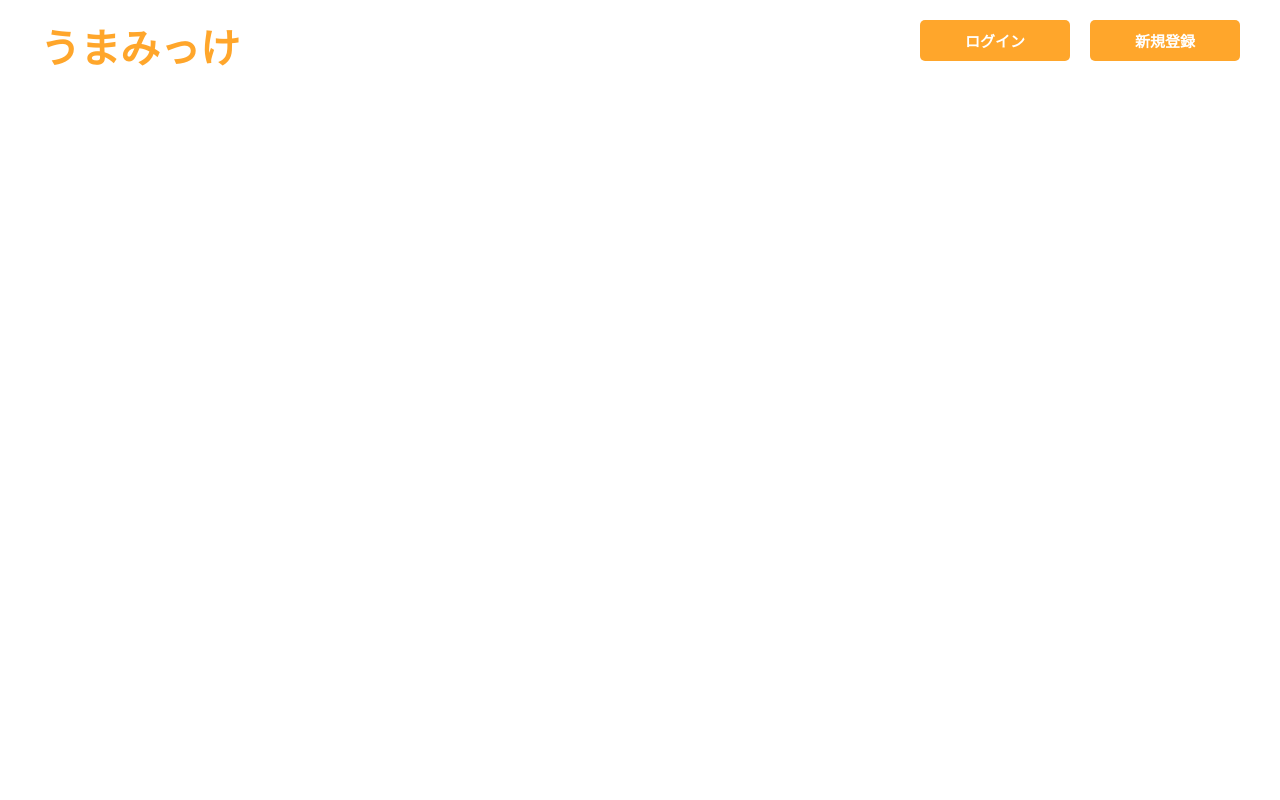
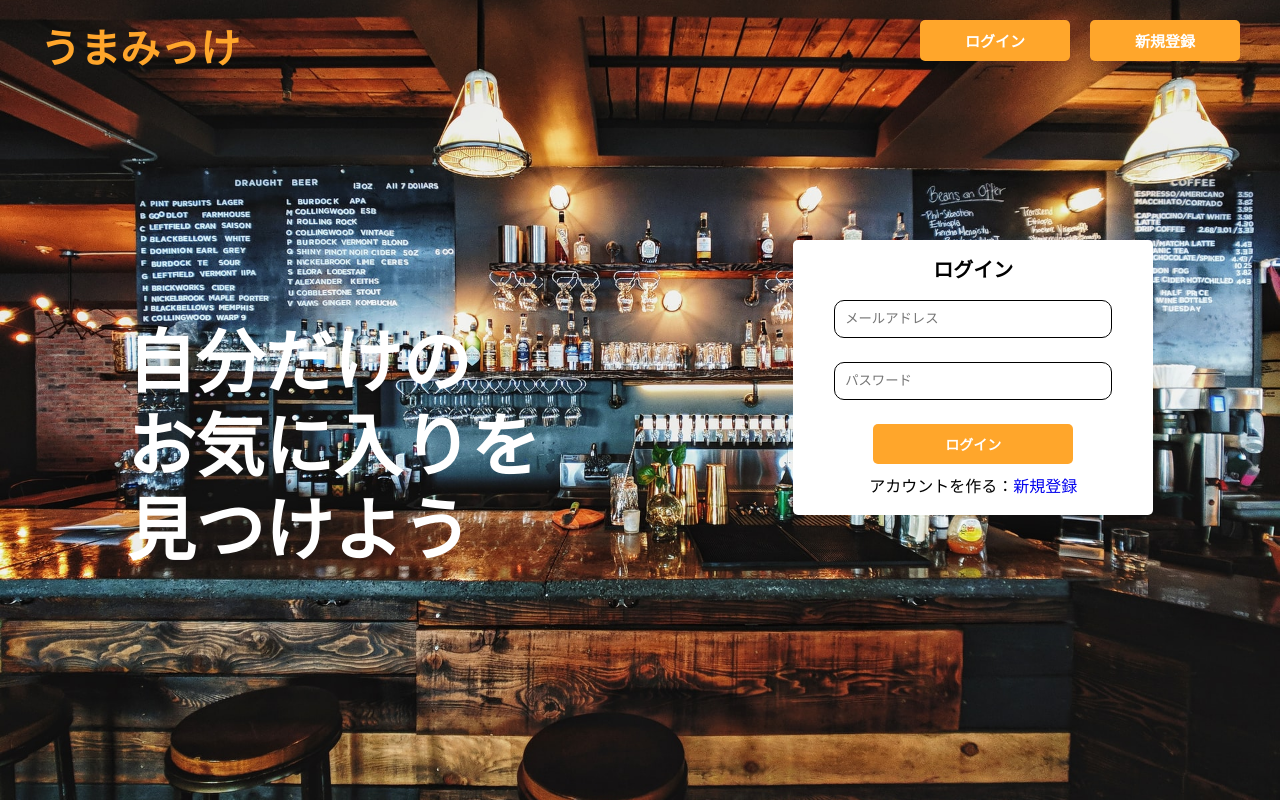
Before and after one commit to Atsuhiro416/restaurant-reservartion, a Vue app: page / in a window 1280 px wide. Built offline with nearby package versions, Linux system fonts and the light colour scheme.

Commit message:
add views/Login.vue

```diff
--- a/package.json
+++ b/package.json
@@ -12,7 +12,8 @@
     "core-js": "^3.6.5",
     "vue": "^2.6.11",
     "vue-router": "^3.2.0",
-    "vuex": "^3.4.0"
+    "vuex": "^3.4.0",
+    "vuex-persistedstate": "^4.0.0-beta.3"
   },
   "devDependencies": {
     "@vue/cli-plugin-babel": "~4.5.0",
--- a/src/router/index.js
+++ b/src/router/index.js
@@ -3,6 +3,7 @@ import VueRouter from 'vue-router'
 import Home from '../views/Home.vue'
 import Signup from '../views/Signup.vue'
 import Login from '../views/Login.vue'
+import store from '../store'
 
 Vue.use(VueRouter)
 
@@ -20,7 +21,10 @@ const routes = [
   {
     path: '/home',
     name: 'Home',
-    component: Home
+    component: Home,
+    meta: {
+      requiresAuth: true,
+    }
   },
   {
     path: '/about',
@@ -32,6 +36,20 @@ const router = new VueRouter({
   mode: 'history',
   base: process.env.BASE_URL,
   routes
-})
+});
+
+router.beforeEach((to, from, next) => {
+  if (to.matched.some((record) => record.meta.requiresAuth) && !store.state.auth
+  ) {
+    next({
+      path: "/",
+      query: {
+        redirect: to.fullPath,
+      },
+    });
+  } else {
+    next();
+  }
+});
 
 export default router
--- a/src/store/index.js
+++ b/src/store/index.js
@@ -1,14 +1,79 @@
 import Vue from 'vue'
 import Vuex from 'vuex'
+import createPersistedState from "vuex-persistedstate";
+import axios from "axios";
+import router from '../router/index';
 
 Vue.use(Vuex)
 
 export default new Vuex.Store({
+  plugins: [createPersistedState({
+    paths: ['auth', 'user']
+  })],
   state: {
+    auth: "",
+    user: "",
+    message: {
+      email: "",
+      password: "",
+    },
+  },
+  getters: {
+    emailMessage(state) {
+      return state.message.email
+    },
+    passwordMessage(state) {
+      return state.message.password
+    }
   },
   mutations: {
+    auth(state, payload) {
+      state.auth = payload;
+    },
+    user(state, payload) {
+      state.user = payload;
+    },
+    getEmailMessage(state, payload) {
+      state.message.email = payload;
+    },
+    getPasswordMessage(state, payload) {
+      state.message.password = payload;
+    },
+    logout(state, payload) {
+      state.auth = payload;
+    }
   },
   actions: {
+    async login({ commit }, { email, password }) {
+      const responseLogin = await axios.post(
+        "http://localhost:8000/api/login",
+        {
+          email: email,
+          password: password,
+        })
+        .then(response => {
+          console.log(response);
+          return response;
+        })
+        .catch(error => {
+          console.log(error.response);
+          return error.response;
+        });
+      if (responseLogin.data.auth === true) {
+        commit("auth", responseLogin.data.auth);
+      } else if (responseLogin.data.auth === false) {
+        commit("getPasswordMessage", responseLogin.data.errorMessage);
+        commit("getEmailMessage", null);
+      } else if (responseLogin.request.status === 422) {
+        commit("getEmailMessage", responseLogin.data.errors.email[0]);
+      }
+      router.replace("/home");
+    },
+    async logout({ commit }) {
+      const responseLogout = await axios.post("http://localhost:8000/api/logout");
+      commit("logout", responseLogout.data.auth);
+      router.replace("/");
+    }
   },
   modules: {
   }
--- a/src/views/Home.vue
+++ b/src/views/Home.vue
@@ -2,6 +2,8 @@
   <div class="home">
     <img alt="Vue logo" src="../assets/logo.png">
     <HelloWorld msg="Welcome to Your Vue.js App"/>
+    <p>{{ name }}</p>
+    <button @click="logout">ログアウト</button>
   </div>
 </template>
 
@@ -10,7 +12,16 @@
 import HelloWorld from '@/components/HelloWorld.vue'
 
 export default {
-  name: 'Home',
+  data() {
+    return {
+      name: "hello",
+    };
+  },
+  methods: {
+    logout() {
+      this.$store.dispatch('logout');
+    }
+  },
   components: {
     HelloWorld
   }
--- a/src/views/Login.vue
+++ b/src/views/Login.vue
@@ -1,15 +1,193 @@
 <template>
   <div id="login">
     <HeaderAuth></HeaderAuth>
-
+    <div class="middle-wrapper flex around">
+      <div class="eyecatch">
+        <p>自分だけの<br>お気に入りを<br>見つけよう</p>
+      </div>
+      <div class="login">
+        <div class="card">
+          <p>ログイン</p>
+          <div class="form">
+            <input placeholder="メールアドレス" type="email" v-model="email">
+            <div class="error-message">
+              <span>{{ emailErrorMessage }}</span>
+            </div>
+            <input placeholder="パスワード" type="password" v-model="password">
+            <div class="error-message">
+              <span>{{ passwordErrorMessage }}</span>
+            </div>
+            <button @click="login" class="card-login-btn">ログイン</button>
+          </div>
+          <div class="card-bottom">
+            <span>アカウントを作る：</span>
+            <router-link :to="{ name: 'Signup' }">新規登録</router-link>
+          </div>
+        </div>
+      </div>
+    </div>
   </div>
 </template>
 
 <script>
 import HeaderAuth from "../components/HeaderAuth";
 export default {
+  data() {
+    return {
+      email: "",
+      password: "",
+    };
+  },
+  methods: {
+    login() {
+      this.$store.dispatch("login", {
+        email: this.email,
+        password: this.password,
+      });
+    },
+  },
+  computed: {
+    emailErrorMessage() {
+      return this.$store.getters.emailMessage;
+    },
+    passwordErrorMessage() {
+      return this.$store.getters.passwordMessage;
+    },
+  },
   components: {
     HeaderAuth
   }
 }
 </script>
+
+<style scoped>
+#login {
+  height: 100vh;
+  width: 100vw;
+  background: url(../assets/login-medium.jpg) no-repeat;
+  background-size: cover;
+  background-position: center;
+  position: relative;
+}
+.middle-wrapper {
+  position: absolute;
+  height: 50vh;
+  width: 100vw;
+  top: 55%;
+  left: 50%;
+  -webkit-transform: translate(-50%, -50%);
+          transform: translate(-50%, -50%);
+}
+
+.eyecatch {
+  color: #fff;
+}
+
+.eyecatch p {
+  font-size: 430%;
+  font-weight: bolder;
+  margin-top: 90px;
+}
+
+
+.card {
+  width: 25vw;
+  background: #fff;
+  border-radius: 5px;
+  padding: 20px;
+  border: 0px solid #000;
+  text-align: center;
+}
+
+.card p {
+  text-align: center;
+  font-weight: bold;
+  font-size: 20px;
+}
+
+br {
+  display: block;
+  content: "";
+  margin: 15px 0;
+}
+
+.error-message {
+  color: red;
+  font-size: 14px;
+  margin-top: 4px;
+}
+
+.card-login-btn {
+  margin-top: 20px;
+  width: 200px;
+  font-weight: bold;
+  font-size: 14px;
+}
+
+.card-bottom {
+  margin-top: 15px;
+}
+
+input {
+  margin-top: 20px;
+  width: 80%;
+  border-radius: 10px;
+  padding: 10px;
+  border: 1px solid black;
+  color: black;
+}
+
+@media screen and (max-width: 1024px) {
+  .header-right {
+    width: 40%;
+  }
+  .card {
+    width: 30vw;
+  }
+}
+
+@media screen and (max-width: 768px) {
+  .container {
+    background: none;
+  }
+  .header-left {
+    margin: 30px auto;
+  }
+  .header-left h1 {
+    line-height: 40px;
+  }
+  .header-right {
+    display: none;
+  }
+  .middle-wrapper {
+    top: 40%;
+  }
+  .eyecatch {
+    display: none;
+  }
+  .card {
+    width: 90vw;
+  }
+  .card p {
+    font-size: 30px;
+  }
+  input {
+    margin-top: 40px;
+    padding: 15px 20px;
+    font-size: 20px;
+  }
+  .error-message {
+    font-size: 20px;
+  }
+  .card-login-btn {
+    width: 60vw;
+    padding: 15px 0px;
+    font-size: 20px;
+    margin-top: 30px;
+  }
+  .card-bottom {
+    margin-top: 30px;
+    font-size: 17px;
+  }
+}
+</style>
--- a/src/views/Signup.vue
+++ b/src/views/Signup.vue
@@ -40,7 +40,7 @@ export default {
       password: "",
       errorMessage: {
         email: "",
-        password: ""
+        password: this.$store.state.message.password,
       },
     };
   },
```
Also changed, not shown: 2 other files (tests, documents, lock files or other folders). Lines whose indentation alone changed are shown as unchanged.
